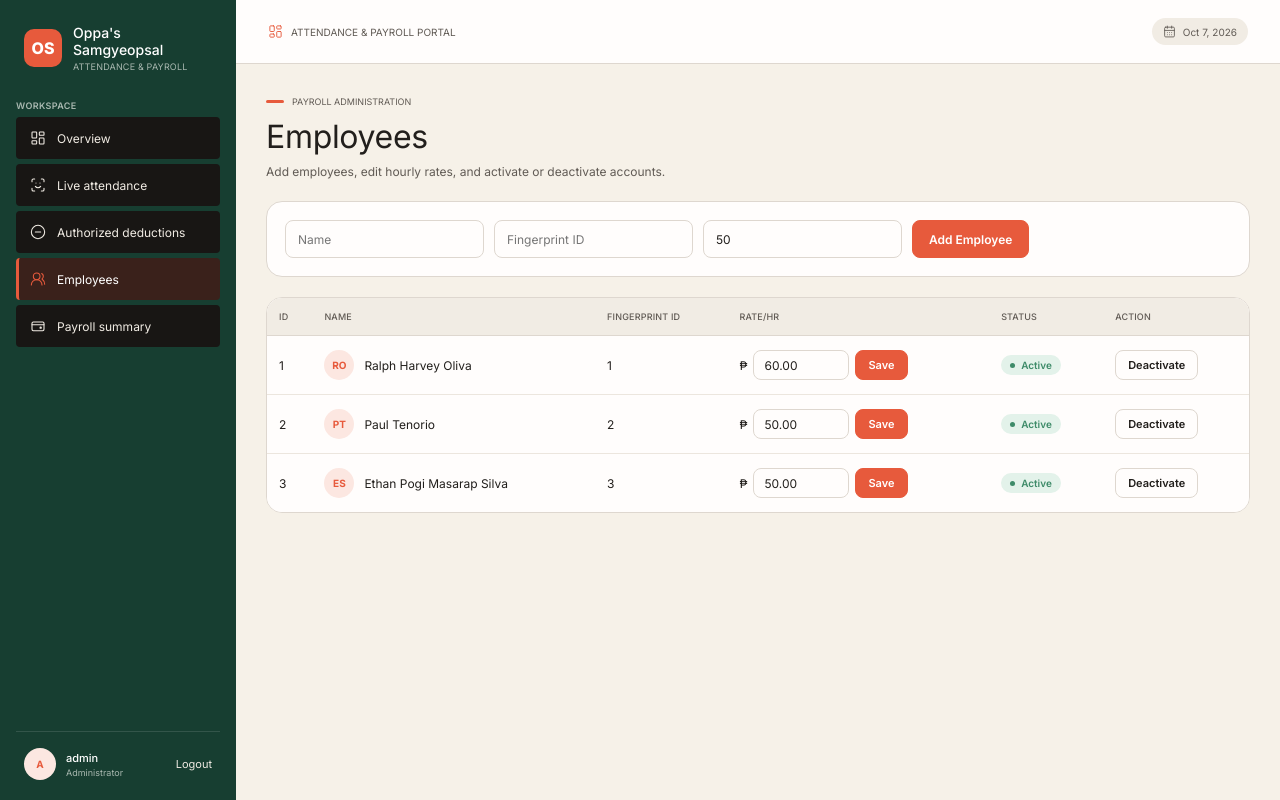
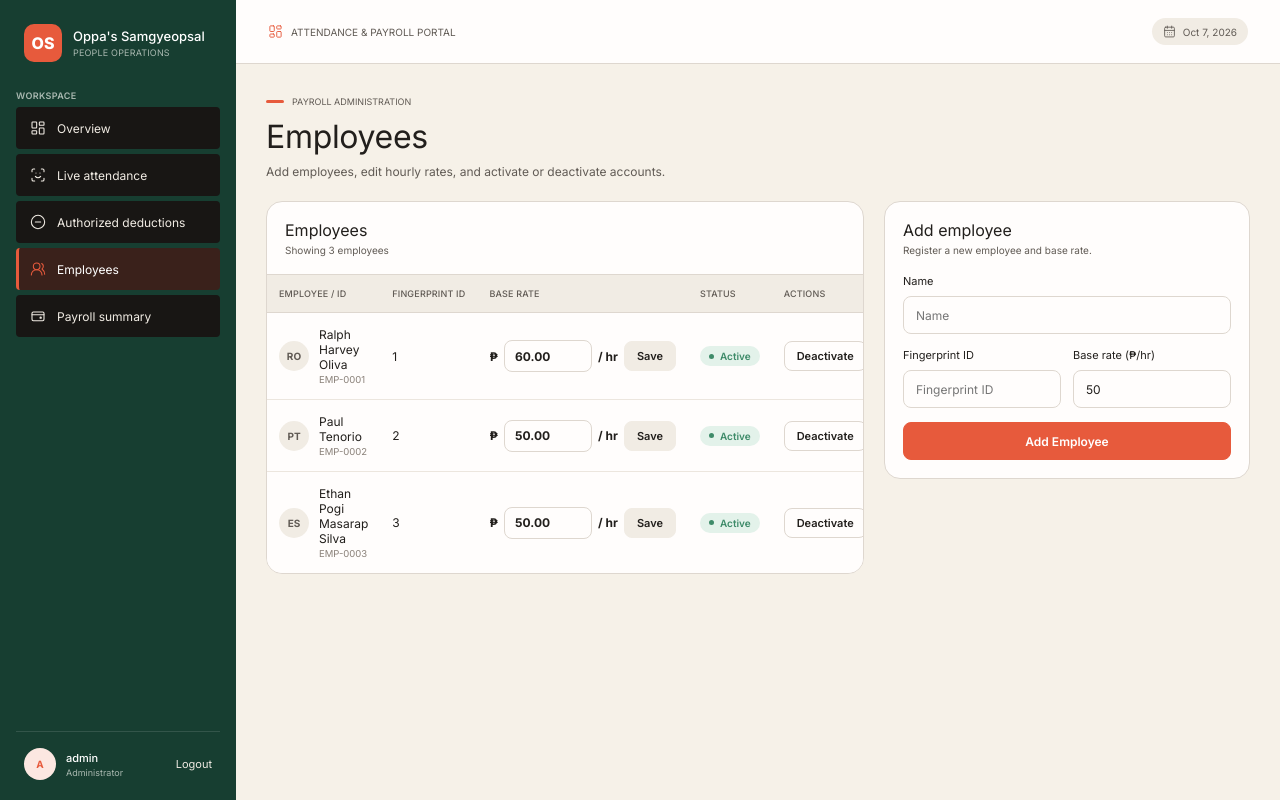
Before and after one commit to PalXDX11/attendance-system, a PHP site: page /admin/employees.php in a window 1280 px wide. Run offline with PHP 8.4, Linux system fonts and the light colour scheme; a user stored in the database is signed in; data comes from the database, SQL or seed files in the repository.

Commit message:
Restore Figma palette and match shared deductions/employees elements to Figma
Co-Authored-By: Devin AI <158243242+devin-ai-integration[bot]@users.noreply.github.com>

```diff
--- a/admin/employees.php
+++ b/admin/employees.php
@@ -73,36 +73,39 @@ require '../includes/header.php';
 
 <?php if ($msg) echo "<div class='msg $msgType'>$msg</div>"; ?>
 
-<form method="POST" class="card form-row">
-    <input type="hidden" name="action" value="add">
-    <input type="text" name="name" placeholder="Name" required>
-    <input type="number" name="fingerprint_id" placeholder="Fingerprint ID" required>
-    <input type="number" step="0.01" name="hourly_rate" placeholder="Rate/hr" value="50" required>
-    <button type="submit">Add Employee</button>
-</form>
-
+<div class="split-rates">
+    <div class="panel">
+        <div class="panel-head">
+            <div>
+                <h3>Employees</h3>
+                <span class="small">Showing <?= count($employees) ?> employees</span>
+            </div>
+        </div>
         <div class="table-wrap">
             <table>
-        <tr><th>ID</th><th>Name</th><th>Fingerprint ID</th><th>Rate/hr</th><th>Status</th><th>Action</th></tr>
+                <tr><th>Employee / ID</th><th>Fingerprint ID</th><th>Base rate</th><th>Status</th><th>Actions</th></tr>
                 <?php foreach ($employees as $e): ?>
                 <tr class="<?= $e['status'] === 'inactive' ? 'inactive' : '' ?>">
-            <td><?= $e['id'] ?></td>
                     <td>
                         <div class="emp">
                             <span class="avatar"><?= htmlspecialchars(initials($e['name'])) ?></span>
-                    <?= htmlspecialchars($e['name']) ?>
+                            <div>
+                                <span class="emp-name"><?= htmlspecialchars($e['name']) ?></span>
+                                <span class="emp-sub">EMP-<?= str_pad($e['id'], 4, '0', STR_PAD_LEFT) ?></span>
+                            </div>
                         </div>
                     </td>
                     <td><?= $e['fingerprint_id'] ?></td>
                     <td>
-                <form method="POST" class="inline">
+                        <form method="POST" class="inline rate-form">
                             <input type="hidden" name="action" value="update_rate">
                             <input type="hidden" name="id" value="<?= $e['id'] ?>">
                             ₱<input type="number" step="0.01" min="0" name="hourly_rate" value="<?= $e['hourly_rate'] ?>" required>
-                    <button type="submit" class="sm">Save</button>
+                            <span class="per">/ hr</span>
+                            <button type="submit" class="sm soft">Save</button>
                         </form>
                     </td>
-            <td><span class="badge <?= $e['status'] ?>"><?= $e['status'] ?></span></td>
+                    <td><span class="badge <?= $e['status'] ?>"><?= ucfirst($e['status']) ?></span></td>
                     <td>
                         <form method="POST" class="inline" onsubmit="return confirm('Are you sure?');">
                             <input type="hidden" name="action" value="toggle_status">
@@ -118,5 +121,34 @@ require '../includes/header.php';
                 <?php endforeach; ?>
             </table>
         </div>
+    </div>
+
+    <div class="panel">
+        <div class="panel-head">
+            <div>
+                <h3>Add employee</h3>
+                <span class="small">Register a new employee and base rate.</span>
+            </div>
+        </div>
+        <form method="POST" class="panel-body form-stack">
+            <input type="hidden" name="action" value="add">
+            <div class="field">
+                <label for="name">Name</label>
+                <input type="text" id="name" name="name" placeholder="Name" required>
+            </div>
+            <div class="field-row">
+                <div class="field">
+                    <label for="fingerprint_id">Fingerprint ID</label>
+                    <input type="number" id="fingerprint_id" name="fingerprint_id" placeholder="Fingerprint ID" required>
+                </div>
+                <div class="field">
+                    <label for="hourly_rate">Base rate (₱/hr)</label>
+                    <input type="number" step="0.01" id="hourly_rate" name="hourly_rate" placeholder="Rate/hr" value="50" required>
+                </div>
+            </div>
+            <button type="submit" class="btn-block">Add Employee</button>
+        </form>
+    </div>
+</div>
 
 <?php require '../includes/footer.php'; ?>
--- a/assets/style.css
+++ b/assets/style.css
@@ -304,3 +304,26 @@ td input[type=number] { height: 30px; width: 96px; padding: 0 10px; }
   .content { padding: 20px 16px 40px; }
   .page-top { padding: 0 16px; }
 }
+
+/* ============ Figma component details ============ */
+.sb-brand strong { white-space: nowrap; font-size: 13px; }
+td .avatar { background: var(--surface-alt); color: var(--muted); }
+.emp-name { display: block; font-size: 12px; color: var(--text); }
+.emp-sub { display: block; font-size: 9.5px; color: var(--faint); margin-top: 2px; }
+td.amount-strong { font-weight: 700; color: var(--text); }
+td.muted-cell { color: var(--muted); }
+.input-icon { position: relative; }
+.input-icon .icon {
+  position: absolute; left: 13px; top: 50%; transform: translateY(-50%);
+  width: 16px; height: 16px; fill: none; stroke: var(--muted); stroke-width: 1.6;
+  stroke-linecap: round; stroke-linejoin: round; pointer-events: none;
+}
+.input-icon input, .input-icon select { padding-left: 38px; }
+.field-row { display: grid; grid-template-columns: 1fr 1fr; gap: 12px; }
+.split-rates { display: grid; grid-template-columns: minmax(0, 1fr) 366px; gap: 20px; align-items: start; }
+.rate-form { display: inline-flex; align-items: center; gap: 6px; font-weight: 700; white-space: nowrap; }
+.rate-form input[type=number] { width: 88px; height: 32px; font-weight: 700; }
+.rate-form .per { font-size: 12px; }
+button.soft { background: var(--surface-alt); border-color: var(--surface-alt); color: var(--text); }
+button.soft:hover { background: var(--border); border-color: var(--border); }
+@media (max-width: 1100px) { .split-rates { grid-template-columns: 1fr; } }
--- a/includes/header.php
+++ b/includes/header.php
@@ -56,7 +56,7 @@ $nav = [
             <span class="brand-mark">OS</span>
             <div>
                 <strong>Oppa's Samgyeopsal</strong>
-                <span>Attendance &amp; Payroll</span>
+                <span>People operations</span>
             </div>
         </div>
 
```
Also changed, not shown: admin/deductions.php (+13 -7 lines). Lines whose indentation alone changed are shown as unchanged.
